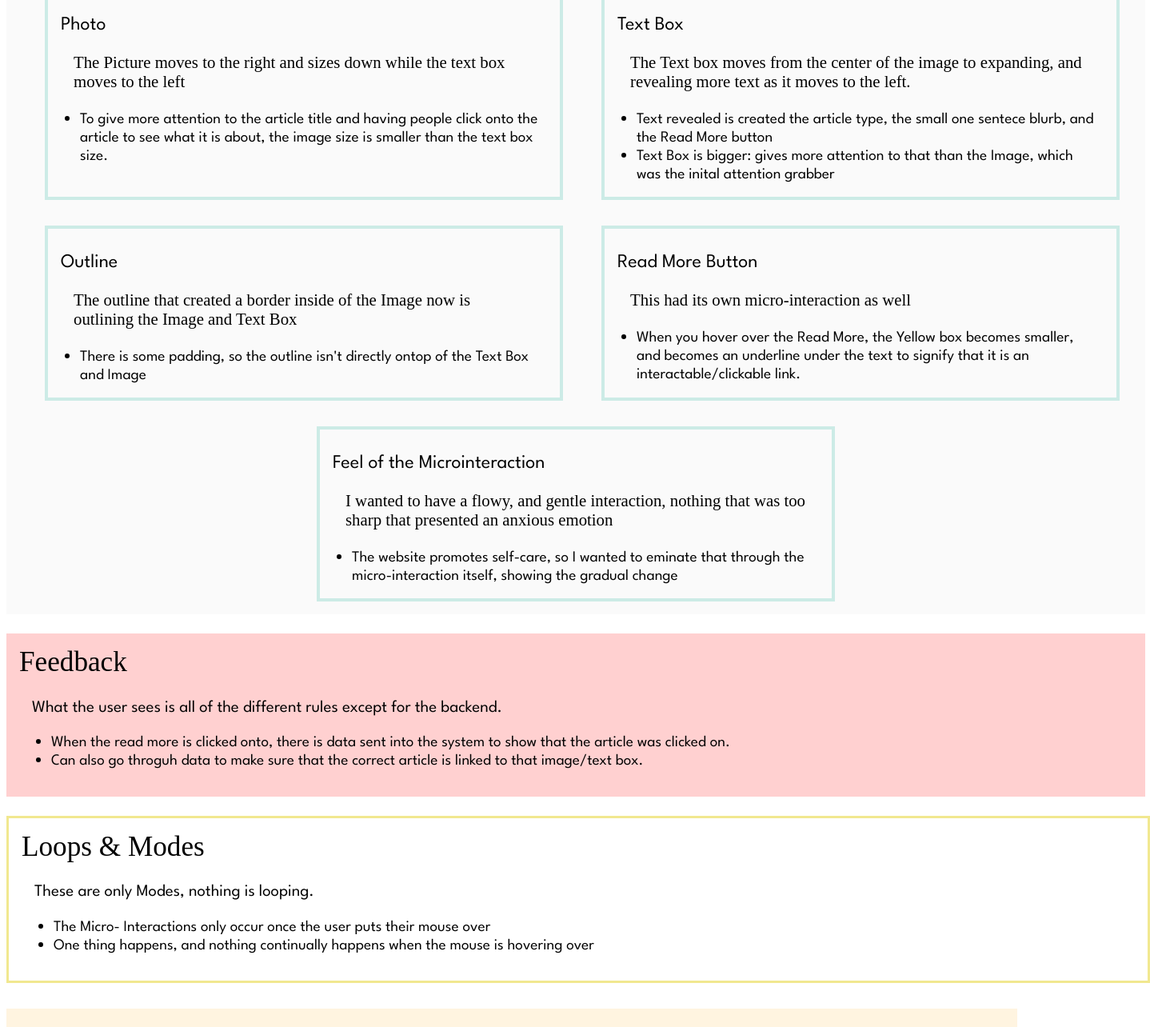
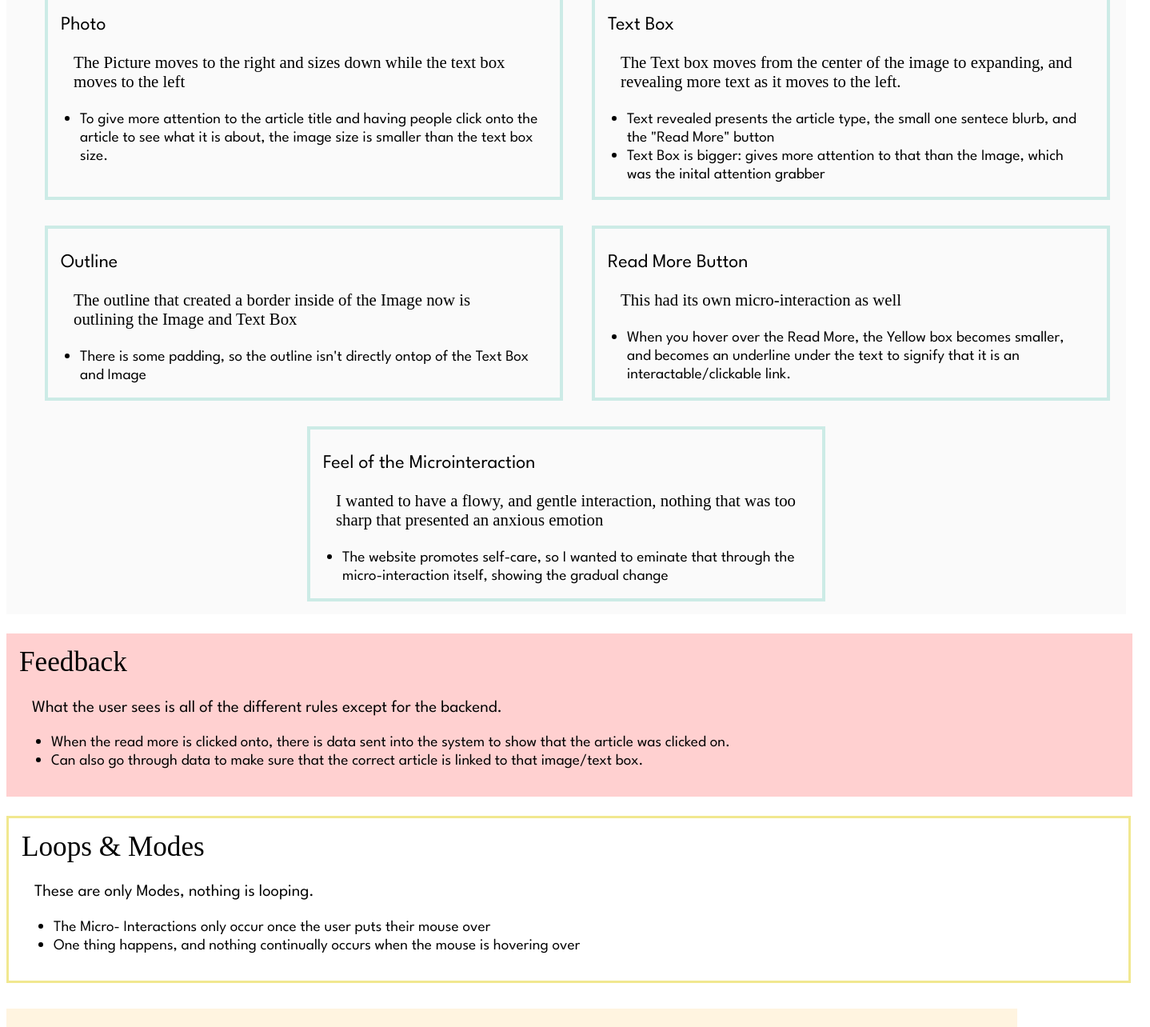
Before and after one commit to NochEnnael/idm241-lc973, a plain HTML site: page alpha.html in a window 1280 px wide. Shown: the part 1500-2784 px from the top of the page at 80% size, 1438 px wide, since content can reach past the window. Drawn offline with Linux system fonts and the light colour scheme.

Commit message:
Alpha html/css

```diff
--- a/index.css
+++ b/alpha.css
@@ -38,7 +38,7 @@ iframe{
     margin-top: 1.5rem;
     margin-bottom: 1.5rem;
     padding: 1rem;
-    width: 87rem;
+    width: 86rem;
 }
 
 .first, .second, .third, .fourth, .fifth {
@@ -91,7 +91,7 @@ iframe{
     background-color: rgb(250, 250, 250);
     margin-top: 1rem;
     padding: 1rem;
-    width: 87rem;
+    width: 85.5rem;
 }
 
 .stateonehead, .statetwohead, .firsthead, .secondhead, .thirdhead, .fourthhead, .fifthhead{
@@ -111,7 +111,7 @@ iframe{
     background-color: #CCEBE6;
     margin-top: 1rem;
     padding: 1rem;
-    width: 87rem;
+    width: 85.5rem;
 }
 
 .trigex{
@@ -126,7 +126,7 @@ iframe{
 
 .yellow {
     border: solid .2rem rgb(241, 232, 144);
-    width: 87rem;
+    width: 85.5rem;
     margin: 0 auto;
     padding: 1rem;
 }
--- a/index.html
+++ b/alpha.html
@@ -4,7 +4,7 @@
     <meta charset="UTF-8">
     <meta name="viewport" content="width=device-width, initial-scale=1.0">
     <title>Brit&Co Microinteraction</title>
-    <link rel="stylesheet" href="index.css">
+    <link rel="stylesheet" href="alpha.css">
 </head>
 <body>
 
@@ -60,7 +60,7 @@
                     Outline
                 </p>
                 <p class="firstpara">
-                    There is a purple outline surround the image. The outline is not outside of the image box, but inside, giving it an inner border.
+                    There is a purple outline surrounds the image. The outline is not outside of the image box, but inside, giving it an inner border.
                 </p>
 
             </div>
@@ -68,7 +68,7 @@
         </div>
 
         <p class="statetwohead">
-            State Two- when the image has a hover over it.
+            State Two- when the image has the mouse hover over it.
         </p>
 
         <div class="grid">
@@ -97,7 +97,7 @@
                     The Text box moves from the center of the image to expanding, and revealing more text as it moves to the left.
                     <ul class="lists">
                         <li>
-                            Text revealed is created the article type, the small one sentece blurb, and the Read More button
+                            Text revealed presents the article type, the small one sentece blurb, and the "Read More" button
                         </li>
                         <li>
                             Text Box is bigger: gives more attention to that than the Image, which was the inital attention grabber
@@ -174,7 +174,7 @@
                         When the read more is clicked onto, there is data sent into the system to show that the article was clicked on.
                     </li>
                     <li>
-                        Can also go throguh data to make sure that the correct article is linked to that image/text box.
+                        Can also go through data to make sure that the correct article is linked to that image/text box.
                     </li>
                 </ul>
             </p>
@@ -195,7 +195,7 @@
                         The Micro- Interactions only occur once the user puts their mouse over
                     </li>
                     <li>
-                        One thing happens, and nothing continually happens when the mouse is hovering over
+                        One thing happens, and nothing continually occurs when the mouse is hovering over
                     </li>
                 </ul>
             </p>
```
